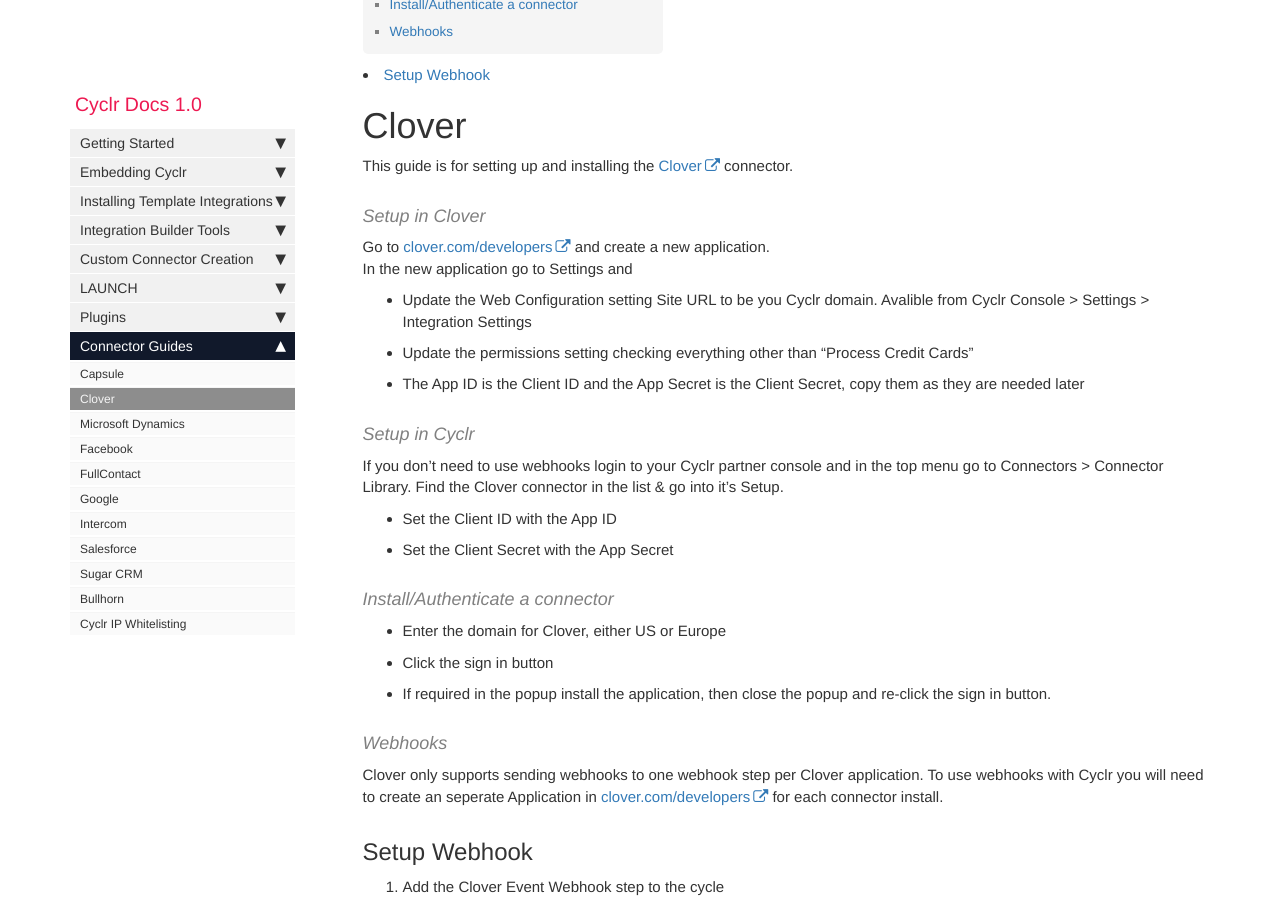
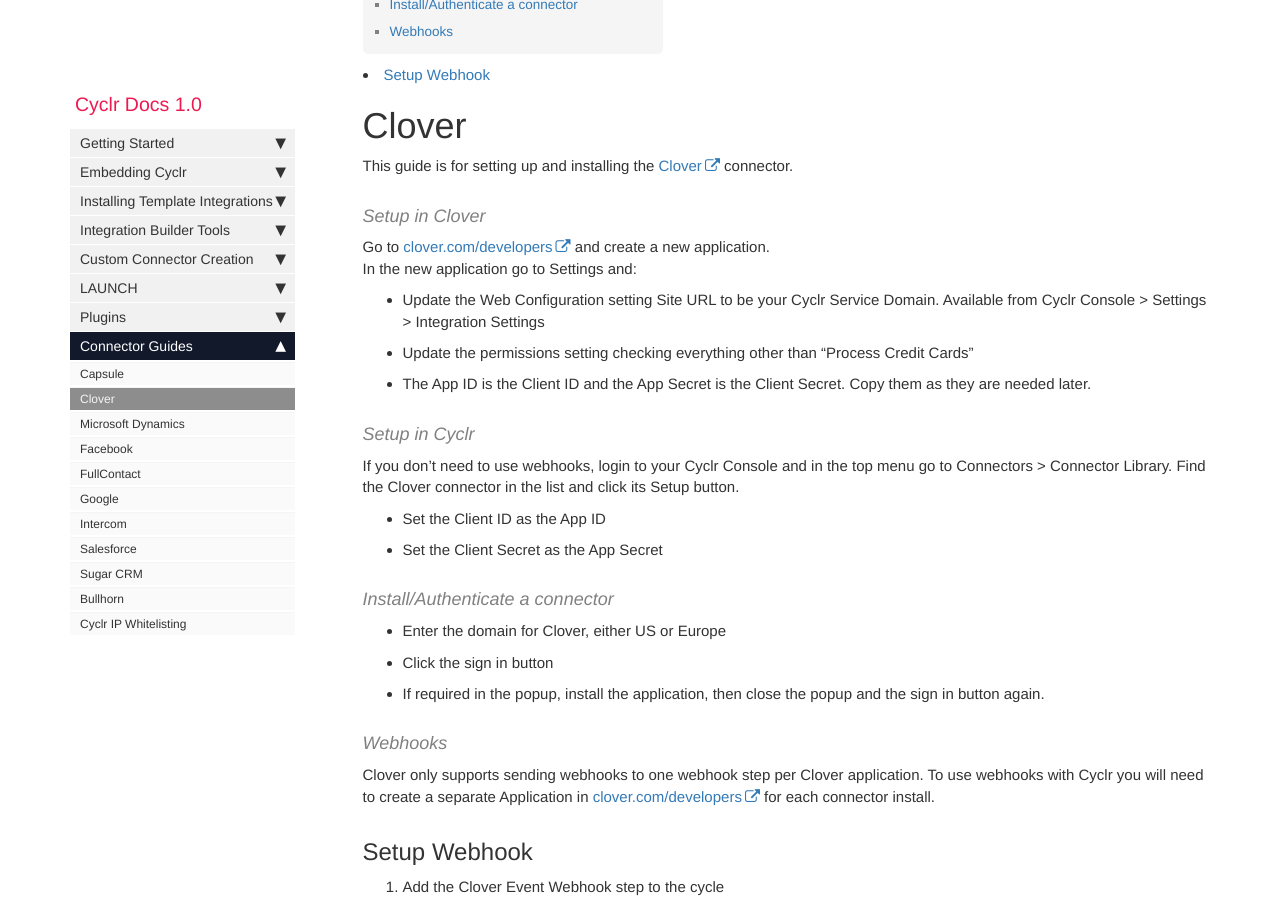
Before and after one commit to sneakysneak/docs, a Jekyll site: the page built from pages/connector-authentication/clover.md, in a window 1280 px wide and 900 px high, scrolled down 235 px. Built offline with Jekyll 4.4.1, drawn with Linux system fonts in a browser that asks for light colours; nearby versions of some CDN libraries; comment, search, counter and statistics services are not loaded.

Commit message:
Tweaking

```diff
--- a/pages/connector-authentication/clover.md
+++ b/pages/connector-authentication/clover.md
@@ -12,28 +12,28 @@ This guide is for setting up and installing the [Clover](https://cyclr.com/integ
 #### Setup in Clover
 
 Go to [clover.com/developers](https://www.clover.com/developers/) and create a new application.
-In the new application go to Settings and
+In the new application go to Settings and:
 
-*   Update the Web Configuration setting Site URL to be you Cyclr domain. Avalible from Cyclr Console > Settings > Integration Settings
-*   Update the permissions setting checking everything other than “Process Credit Cards”
-*   The App ID is the Client ID and the App Secret is the Client Secret, copy them as they are needed later
+*   Update the Web Configuration setting Site URL to be your Cyclr Service Domain. Available from Cyclr Console > Settings > Integration Settings
+*   Update the permissions setting checking everything other than "Process Credit Cards"
+*   The App ID is the Client ID and the App Secret is the Client Secret.  Copy them as they are needed later.
 
 #### Setup in Cyclr
 
-If you don't need to use webhooks login to your Cyclr partner console and in the top menu go to Connectors > Connector Library. Find the Clover connector in the list & go into it’s Setup.
+If you don't need to use webhooks, login to your Cyclr Console and in the top menu go to Connectors > Connector Library. Find the Clover connector in the list and click its Setup button.
 
-*   Set the Client ID with the App ID
-*   Set the Client Secret with the App Secret
+*   Set the Client ID as the App ID
+*   Set the Client Secret as the App Secret
 
 #### Install/Authenticate a connector
 
 *   Enter the domain for Clover, either US or Europe
 *   Click the sign in button
-*   If required in the popup install the application, then close the popup and re-click the sign in button.
+*   If required in the popup, install the application, then close the popup and the sign in button again.
 
 #### Webhooks
 
-Clover only supports sending webhooks to one webhook step per Clover application. To use webhooks with Cyclr you will need to create an seperate Application in [clover.com/developers](https://www.clover.com/developers/) for each connector install.
+Clover only supports sending webhooks to one webhook step per Clover application. To use webhooks with Cyclr you will need to create a separate Application in [clover.com/developers](https://www.clover.com/developers/) for each connector install.
 
 Setup Webhook
 -------------
@@ -46,4 +46,4 @@ Setup Webhook
 
 ![Clover Webhooks](./images/clover-webhooks-1.png)Enable the subscriptions that you wish to receive events for.
 
-**Each subscription requires the corresponding read permission. If you change permissions after a merchant installs your app, the permissions won’t update for that merchant until the merchant uninstalls and reinstalls the app.**
+**Each subscription requires the corresponding read permission. If you change permissions after a merchant installs your app, the permissions won't update for that merchant until the merchant uninstalls and reinstalls the app.**
```
